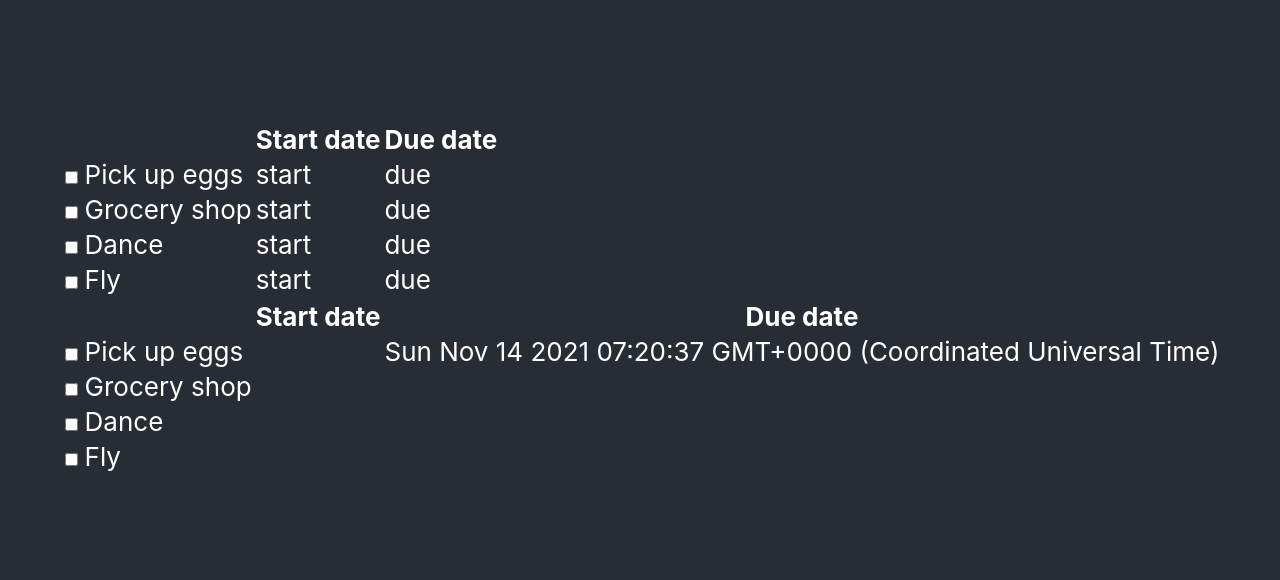
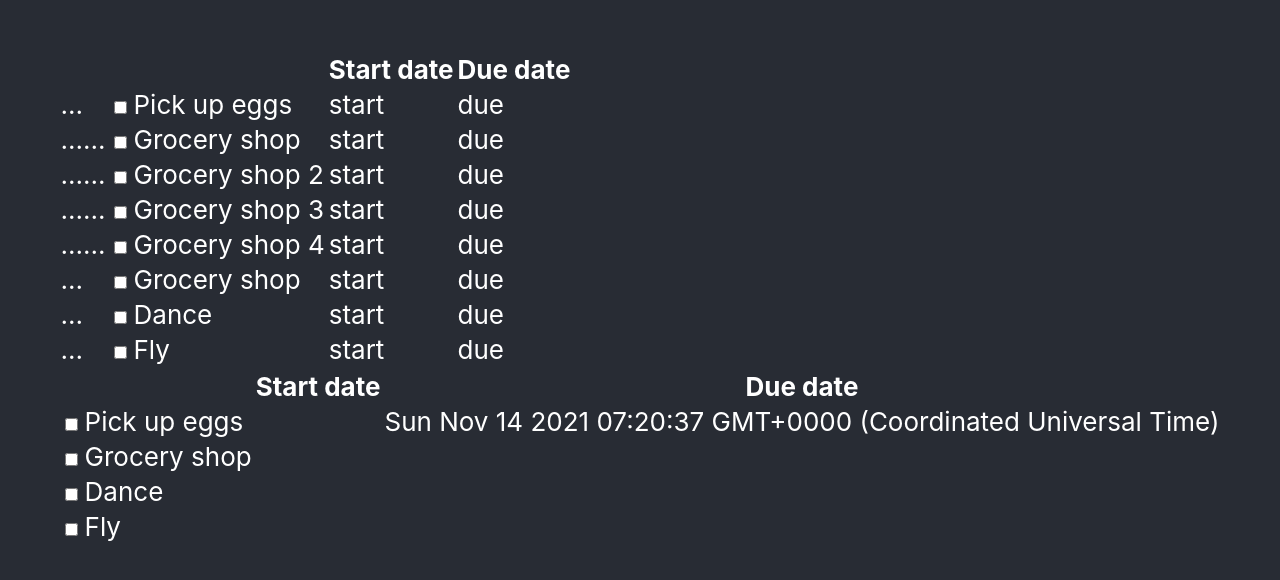
Before and after one commit to citelao/Todo, a React (Create React App) app: page / in a window 1280 px wide. Shown: the part 102-682 px from the top of the page. Built offline with nearby package versions, Linux system fonts and the light colour scheme.

Commit message:
messing with child elements

```diff
--- a/src/App.tsx
+++ b/src/App.tsx
@@ -14,7 +14,8 @@ function renderItem(todo: ITodo): IItem {
       todo.title,
       "start",
       "due",
-    ]
+    ],
+    children: todo.children?.map(renderItem)
   }
 }
 
--- a/src/model/TodoApp.tsx
+++ b/src/model/TodoApp.tsx
@@ -3,13 +3,20 @@ export interface ITodo {
     title: string;
     dueDate?: Date;
     startDate?: Date;
+
+    children?: ITodo[];
 }
 
 export default class TodoApp {
     public getTodos(): ITodo[]
     {
         const todos: ITodo[] = [
-            { id: 0, title: "Pick up eggs", dueDate: new Date() },
+            { id: 0, title: "Pick up eggs", dueDate: new Date(), children: [
+                { id: 1000, title: "Grocery shop", },
+                { id: 1001, title: "Grocery shop 2", },
+                { id: 1002, title: "Grocery shop 3", },
+                { id: 1003, title: "Grocery shop 4", },
+            ] },
             { id: 1, title: "Grocery shop", },
             { id: 2, title: "Dance", },
             { id: 3, title: "Fly", },
--- a/src/view/TreeGrid.tsx
+++ b/src/view/TreeGrid.tsx
@@ -1,4 +1,4 @@
-import React, { KeyboardEvent } from "react";
+import React, { KeyboardEvent, ReactElement } from "react";
 import KeyCodes from "../utilities/KeyCodes";
 
 export interface IItem {
@@ -7,8 +7,7 @@ export interface IItem {
     // TODO: support typed data?
     data: any[];
 
-    // TODO: lots of work here.
-    // children?: IItem;
+    children?: IItem[];
 }
 
 interface ITreeViewProperties<T extends { [key: string]: any }> {
@@ -42,6 +41,9 @@ export default class TreeGrid<T extends { [key: string]: any }> extends React.Co
         return <table role="treegrid">
             <thead>
                 <tr>
+                    {/* Indentation header */}
+                    <th>&nbsp;</th>
+
                     {headers.map((h, i) => {
                         return <th key={i}>{h}</th>
                     })}
@@ -53,15 +55,16 @@ export default class TreeGrid<T extends { [key: string]: any }> extends React.Co
         </table>;
     }
 
-    private renderRow = (item: IItem, index: number) =>
+    private renderRow = (item: IItem, index: number, array: IItem[], level = 1): ReactElement =>
     {
         const isFocusedOnRows = this.state.focusMode === "rows";
         const isSelectedItem = index === this.state.selectedIndex;
         const hasChildren = false;
-        const isExpanded = false; // TODO
-        const level = 1 // TODO
+        const isExpanded = true; // TODO
         const key = item.id;
-        return <tr
+        const renderChildRow = (item: IItem, index: number, array: IItem[]) => { return this.renderRow(item, index, array, level + 1) };
+        return <>
+            <tr
                 role="row"
                 key={key}
                 tabIndex={(isSelectedItem) ? 0 : -1}
@@ -70,12 +73,15 @@ export default class TreeGrid<T extends { [key: string]: any }> extends React.Co
                 aria-posinset={index + 1}
                 aria-setsize={this.props.items!.length}
                 onKeyDown={this.handleRowKeyDown}>
+                    <td>{"...".repeat(level)}</td>
                     { item.data.map((d) => {
                         return <td role="gridcell">
                             {d}
                         </td>;
                     })}
-        </tr>;
+            </tr>
+            {isExpanded ? item.children?.map(renderChildRow) : undefined}
+        </>;
     }
 
     private defaultRenderItem = (item: T, index: number): IItem => {
```
Lines whose indentation alone changed are shown as unchanged.
